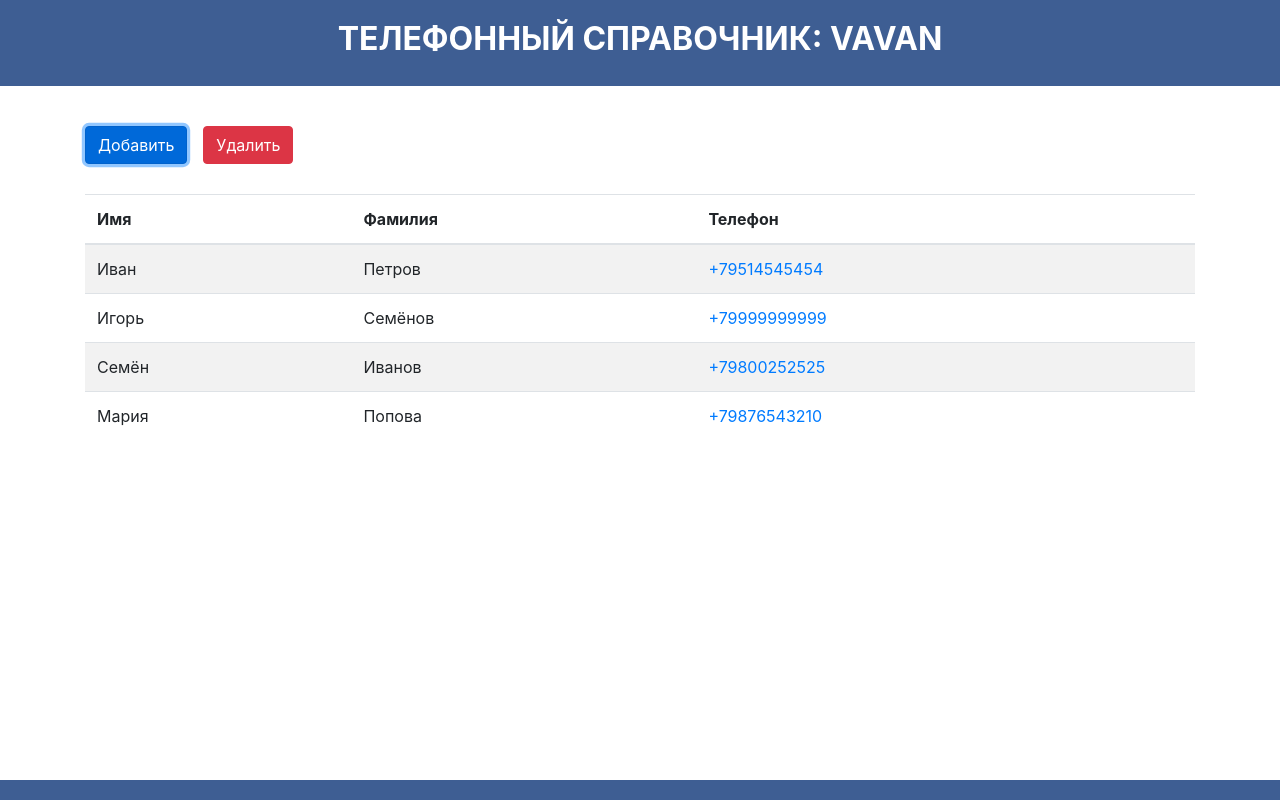
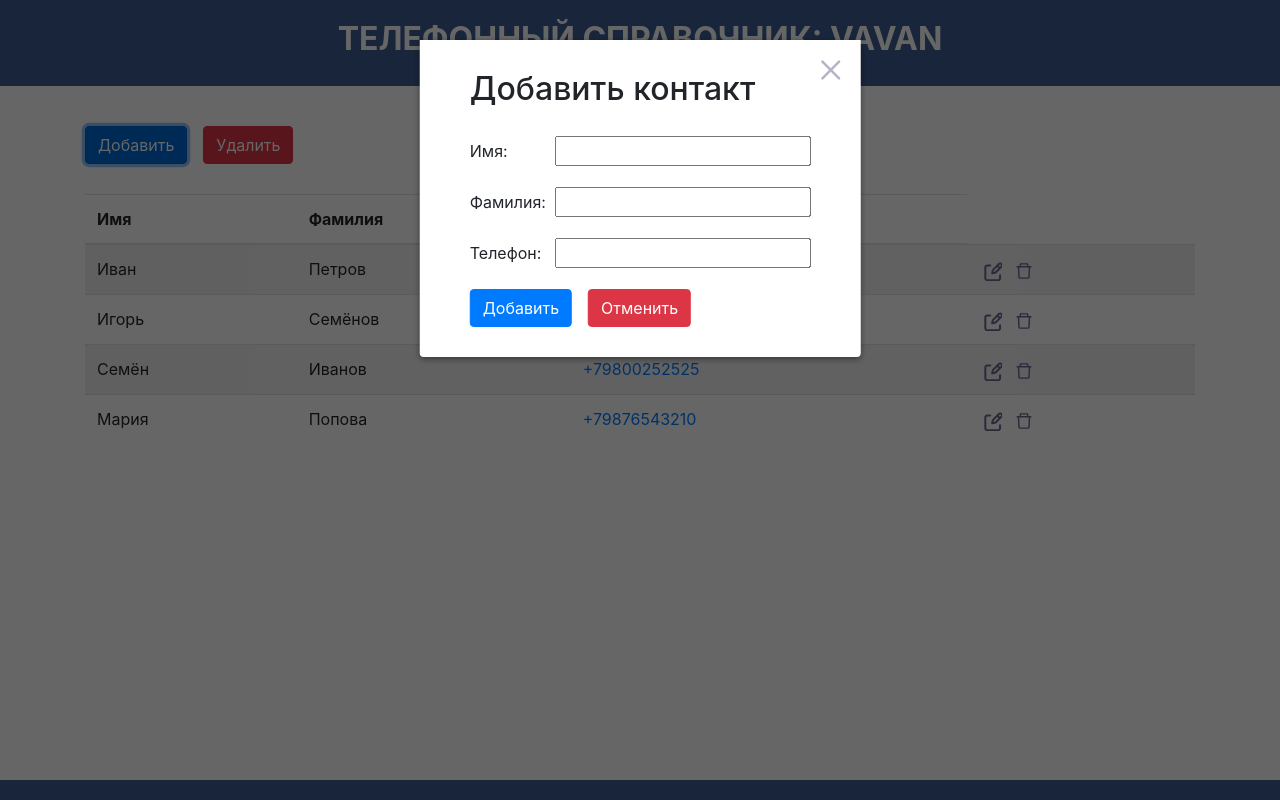
Before and after one commit to kaminskyVova/PhoneBook, a plain HTML site: page index.html in a window 1280 px wide. Both pictures are taken after a click on the button "Добавить". Drawn offline with nearby package versions, Linux system fonts and the light colour scheme.

Commit message:
modal + btns

```diff
--- a/phonebook/css/style.css
+++ b/phonebook/css/style.css
@@ -3,7 +3,7 @@ body {
 }
 
 .header {
-  background-color: #3E5E93;
+  background-color: #3e5e93;
   color: #fff;
   margin-bottom: 40px;
   padding: 20px 0;
@@ -32,7 +32,7 @@ body {
   height: 10px;
   border: none;
   background-color: transparent;
-  background-image: url("../img/del.svg");
+  background-image: url('../img/del.svg');
   background-size: contain;
   background-repeat: no-repeat;
   background-position: center;
@@ -46,8 +46,6 @@ body {
 .btn-wrapper {
   margin-bottom: 30px;
 }
-
-
 
 .form {
   padding: 30px 50px;
@@ -66,7 +64,6 @@ body {
   z-index: 2;
 }
 
-
 .form-title {
   margin-top: 0;
   padding-bottom: 20px;
@@ -75,7 +72,6 @@ body {
 .form-label {
   width: 80px;
 }
-
 
 .form-overlay {
   background-color: rgba(0, 0, 0, 0.6);
@@ -112,7 +108,7 @@ body {
   background-size: contain;
   background-repeat: no-repeat;
   background-position: center;
-  background-image: url("../img/del.svg");
+  background-image: url('../img/del.svg');
 }
 
 .del-icon:hover,
@@ -126,7 +122,22 @@ body {
   left: 0;
   right: 0;
   padding: 10px;
-  background-color: #3E5E93;
+  background-color: #3e5e93;
   color: #fff;
   text-align: center;
 }
+
+.table__btn_edit {
+  height: 23px;
+  margin-right: 6px;
+  background-image: url('../img/edit.svg');
+  background-position: center;
+  background-repeat: no-repeat;
+}
+
+.table__btn_del {
+  height: 23px;
+  background-image: url('../img/delete.svg');
+  background-position: center;
+  background-repeat: no-repeat;
+}
--- a/phonebook/script/script.js
+++ b/phonebook/script/script.js
@@ -193,6 +193,10 @@ const data = [
 
     return {
       list: table.tbody,
+      logo,
+      btnAdd: buttonGroup.btns[0],
+      formOverlay: form.overlay,
+      form: form.form,
     };
   };
 
@@ -215,25 +219,78 @@ const data = [
     phoneLink.textContent = phone;
     tdPhone.append(phoneLink);
 
-    tr.append(tdDel, tdName, tdSurname, tdPhone);
+    tr.phoneLink = phoneLink;
+    tr.name = tdName;
+
+    const btnEdit = createButtonsGroup([
+      {
+        className: 'btn table__btn_edit',
+        type: 'button',
+      },
+      {
+        className: 'btn table__btn_del',
+        type: 'button',
+      },
+    ]);
+
+    const btnTd = document.createElement('td');
+    btnTd.append(...btnEdit.btns);
+
+    tr.append(tdDel, tdName, tdSurname, tdPhone, btnTd);
 
     return tr;
   };
 
   const renderContacts = (elem, data) => {
     const allRow = data.map(createRow);
+    elem.append(...allRow);
+    return allRow;
+  };
 
-    elem.append(...allRow);
+  const hoverRow = (allRow, logo) => {
+    const text = logo.textContent;
+    allRow.forEach((contact) => {
+      contact.addEventListener('mouseenter', () => {
+        logo.textContent = `
+          Имя Контакта: ${contact.name.textContent}
+          Тел: ${contact.phoneLink.textContent}
+        `;
+      });
+      contact.addEventListener('mouseleave', () => {
+        logo.textContent = text;
+      });
+    });
   };
+
 
   const init = (selectorApp, title) => {
     const app = document.querySelector(selectorApp);
     const phoneBook = renderPhoneBook(app, title);
 
-    const { list } = phoneBook;
+    const { list, logo, btnAdd, formOverlay, form } = phoneBook;
 
-    renderContacts(list, data);
-		// * Функционал
+    // * Функционал
+    const allRow = renderContacts(list, data);
+    hoverRow(allRow, logo);
+
+    // !!! Open Pop-up
+    btnAdd.addEventListener('click', ()=> {
+      formOverlay.classList.add('is-visible')
+    })
+
+    // !!! Close Pop-up
+    const closeBtn = document.querySelector('.close')
+    closeBtn.addEventListener('click', () => {
+      formOverlay.classList.remove('is-visible')
+    })
+
+    form.addEventListener('click', e => {
+      e.stopPropagation();
+    })
+
+    formOverlay.addEventListener('click', (e) => {
+      formOverlay.classList.remove('is-visible')
+    })
   };
 
   window.phoneBookInit = init;
```
Also changed, not shown: phonebook/img/delete.svg (added), phonebook/img/edit.svg (added).
